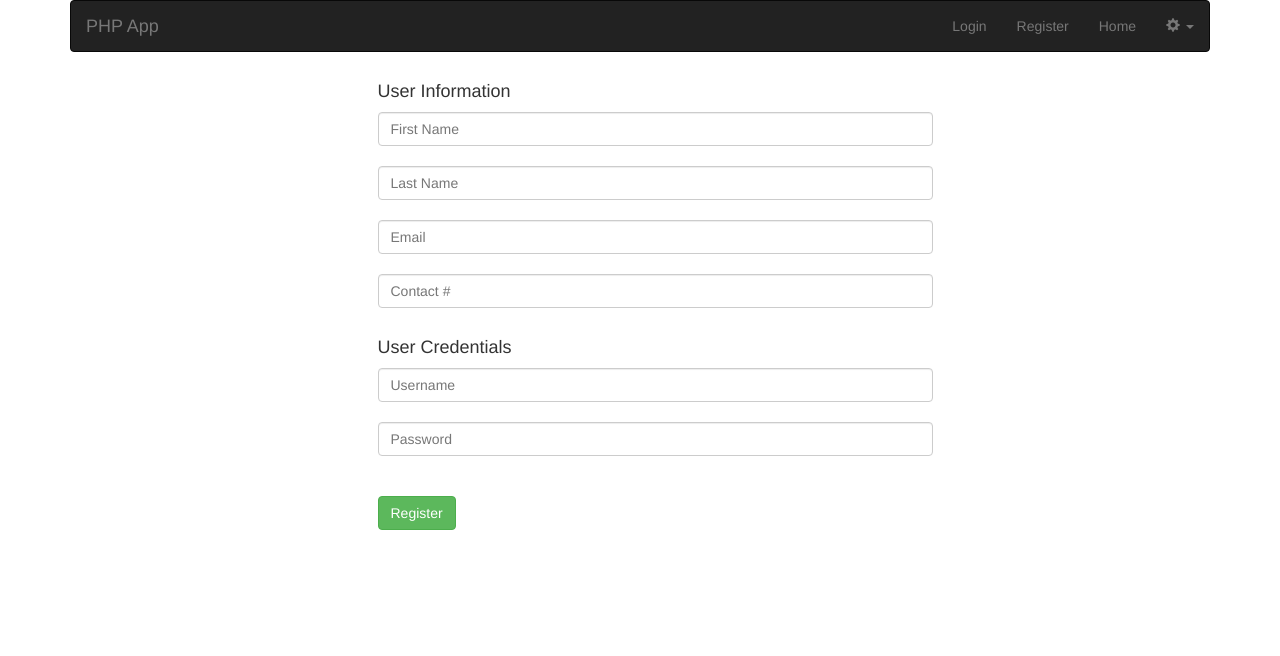
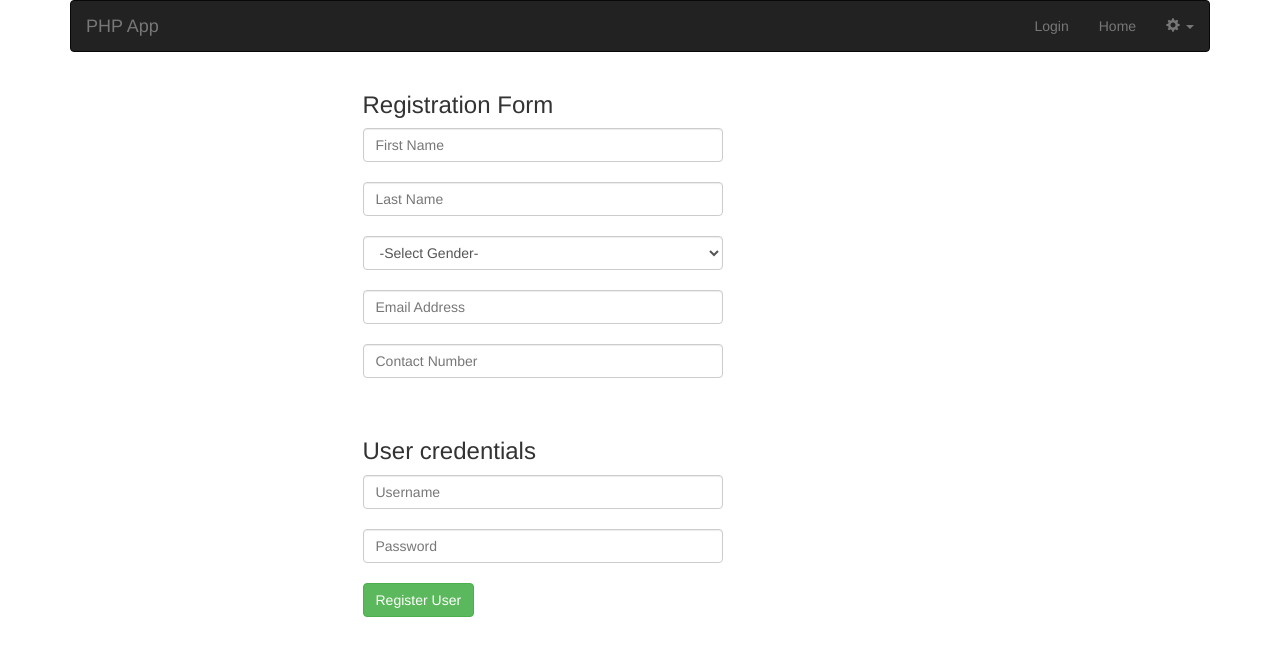
Before and after one commit to fcipriano/ICT141exercise, a PHP site: page /register.php in a window 1280 px wide. Shown: the top 656 px of the page. Run offline with PHP 8.4, Linux system fonts and the light colour scheme.

Commit message:
OOP activity
8/15/2016

```diff
--- a/navigation.php
+++ b/navigation.php
@@ -10,7 +10,7 @@
 	<div class="collapse navbar-collapse" id="example-navbar-collapse">
 		<ul class="nav navbar-nav navbar-right">
 			<li><a href="index.php">Login</a></li>
-			<li><a href="register.php">Register</a></li>
+
 			<li><a href="home.php">Home</a></li>
 			<li class="dropdown">
 				<a href="#" class="dropdown-toggle" data-toggle="dropdown">
--- a/register.php
+++ b/register.php
@@ -1,28 +1,33 @@
-<?php	include('header.php'); ?>
+<?php
+include("header.php"); ?>
+<div class="container">
+<?php include('navigation.php'); ?>
+	<div class="row">
 
-<div class="container">
-	<?php	include('navigation.php'); ?>
+		<div class="col-md-3 col-lg-3"></div>
+		<form method="post" action="user_action.php">
+			<div class="col-md-6 col-lg-4">
+				<h3>Registration Form</h3>
+				<input type="text" name="fname" class="form-control" placeholder="First Name" required /><br/>
+				<input type="text" name="lname" class="form-control" placeholder="Last Name" required /><br/>
+				<select name="gender" class="form-control" required>
+					<option value="0">-Select Gender-</option>
+					<option value="m">Male</option>
+					<option value="f">Female</option>
+				</select><br />
+				<input type="email" name="email" class="form-control" placeholder="Email Address" required/><br/>
+				<input type="tel" name="contactno" class="form-control" placeholder="Contact Number" required/><br/><br/>
 
-	<div class="container">
-		<div class="row">
-			<div class="col-lg-3 col-md-3"></div>
-			<div class="col-lg-6 col-md-6">
-				<form method="post" action="action.php">
-					<h4>User Information</h4>
-					<input type="text" class="form-control" name="fname" placeholder="First Name" /><br />
-					<input type="text" class="form-control" name="lname" placeholder="Last Name" /><br />
-					<input type="email" class="form-control" name="email" placeholder="Email" /><br />
-					<input type="tel" class="form-control" name="telno" placeholder="Contact #" /><br />
-					<h4>User Credentials</h4>
-					<input type="text" class="form-control" name="uname" placeholder="Username" /><br />
-					<input type="password" class="form-control" name="pword" placeholder="Password" /><br /><br />
-					<input type="submit" class="btn btn-success" value="Register" />
-				</form>
+				<h3>User credentials</h3>
+				<input type="text" name="userid" class="form-control" placeholder="Username" required/><br/>
+				<input type="password" name="password" class="form-control" placeholder="Password" required/><br/>
+				<input type="submit" value="Register User" class="btn btn-success" />
 			</div>
-			<div class="col-lg-3 col-md-3"></div>
-		</div>
+		</form>
+		<div class="col-md-3 col-lg-3"></div>
+
 	</div>
 </div>
 
-
-<?php	include('footer.php'); ?>
+<?php
+include("footer.php"); ?>
```
Also changed, not shown: index.php (+13 -18 lines), user_action.php (added, +18 -0 lines).
